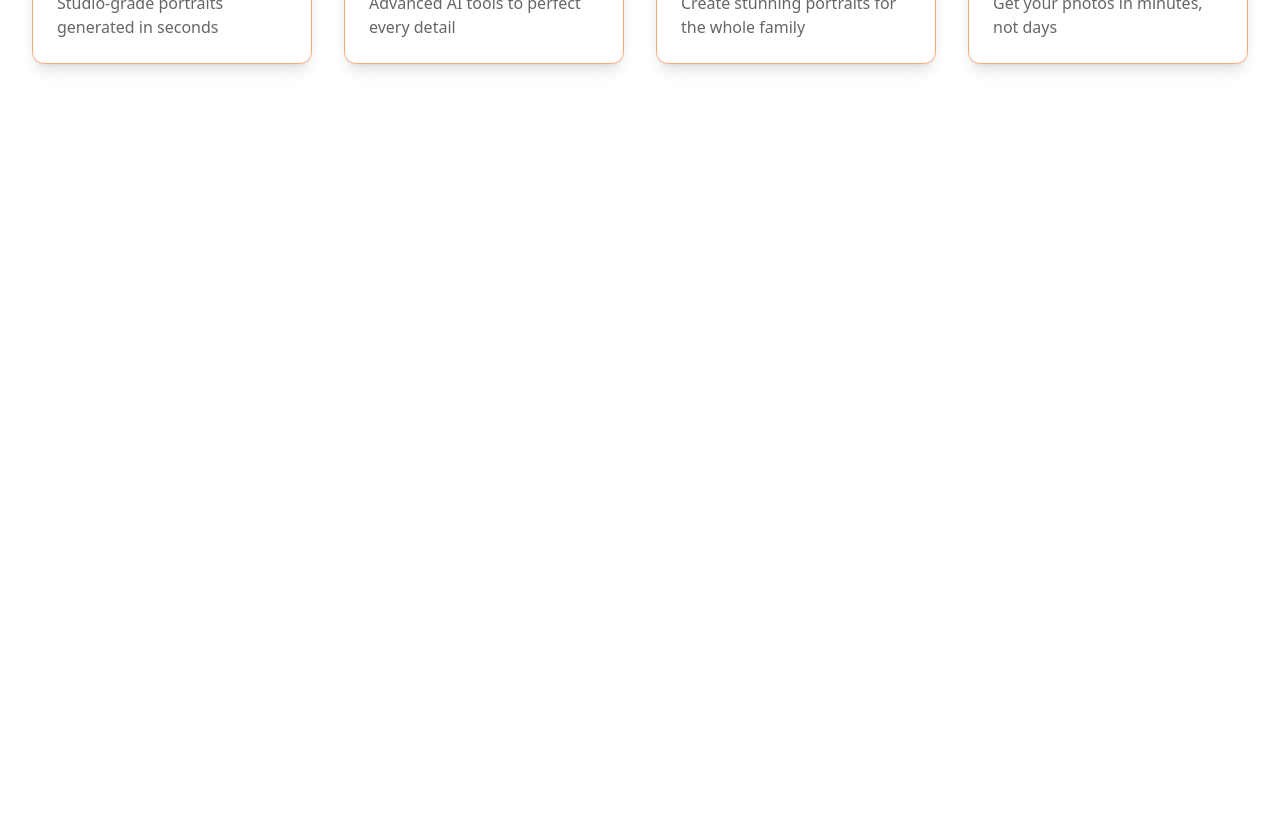
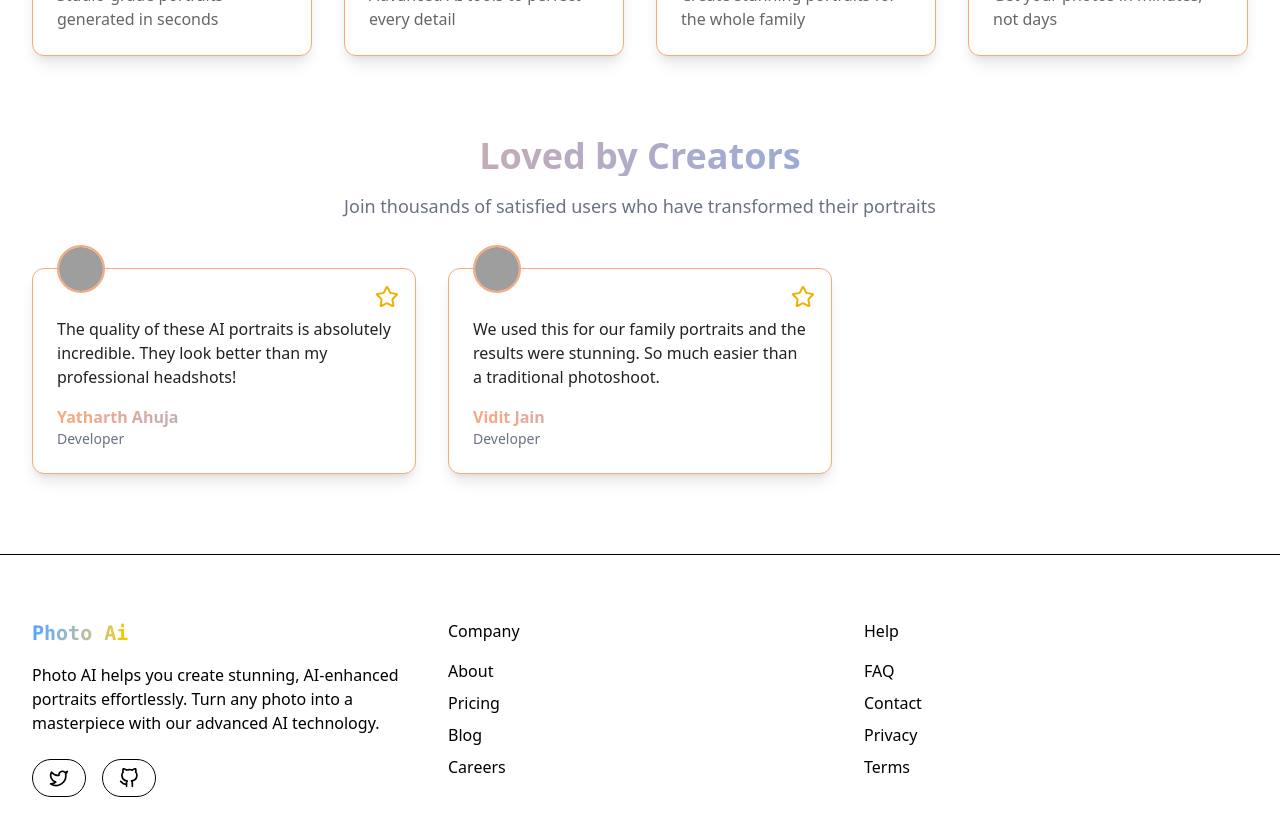
Before and after one commit to vedant-33/image-genAI-dev, a Next.js app in the folder apps/web/: page / in a window 1280 px wide. Shown: the part 1740-2576 px from the top of the page. Before the commit the page ends 1844 px from the top, so only its background shows below. Built offline with nearby package versions, Linux system fonts and the light colour scheme; no server answers; grey boxes are pictures that could not be loaded.

Commit message:
Added footer and testinomials

```diff
--- /dev/null
+++ b/apps/web/app/components/Footer.tsx
@@ -0,0 +1,111 @@
+import Link from "next/link";
+import { Button } from "flowbite-react";
+
+export function Footer() {
+  return (
+    <footer className="w-full border-t bg-background/95 backdrop-blur supports-[backdrop-filter]:bg-background/60">
+      <div className="mx-auto max-w-screen-xl px-4 pb-8 pt-16 sm:px-6 lg:px-8">
+        <div className="grid grid-cols-1 gap-8 lg:grid-cols-3">
+          {/* Brand Section */}
+          <div>
+            <div className="flex items-center space-x-2">
+
+              <span className="font-bold font-mono text-xl bg-gradient-to-r from-blue-400 to-yellow-400 bg-clip-text text-transparent">Photo Ai</span>
+            </div>
+
+            <p className="mt-4 max-w-sm text-muted-foreground">
+            Photo AI helps you create stunning, AI-enhanced portraits effortlessly. Turn any photo into a masterpiece with our advanced AI technology.
+            </p>
+
+            <div className="mt-6 flex gap-4">
+              <Button color="gray" pill>
+                <Link
+                  href="https://x.com/YatharthAhuja9"
+                  target="_blank"
+                  rel="noopener noreferrer"
+                >
+                  <svg
+                    xmlns="http://www.w3.org/2000/svg"
+                    width="20"
+                    height="20"
+                    viewBox="0 0 24 24"
+                    fill="none"
+                    stroke="currentColor"
+                    strokeWidth="2"
+                    strokeLinecap="round"
+                    strokeLinejoin="round"
+                  >
+                    <path d="M22 4s-.7 2.1-2 3.4c1.6 10-9.4 17.3-18 11.6 2.2.1 4.4-.6 6-2C3 15.5.5 9.6 3 5c2.2 2.6 5.6 4.1 9 4-.9-4.2 4-6.6 7-3.8 1.1 0 3-1.2 3-1.2z" />
+                  </svg>
+                  <span className="sr-only">Twitter</span>
+                </Link>
+              </Button>
+              <Button color="gray" pill>
+                <Link
+                  href="https://github.com/yath-09/image-generation"
+                  target="_blank"
+                  rel="noopener noreferrer"
+                >
+                  <svg
+                    xmlns="http://www.w3.org/2000/svg"
+                    width="20"
+                    height="20"
+                    viewBox="0 0 24 24"
+                    fill="none"
+                    stroke="currentColor"
+                    strokeWidth="2"
+                    strokeLinecap="round"
+                    strokeLinejoin="round"
+                  >
+                    <path d="M9 19c-5 1.5-5-2.5-7-3m14 6v-3.87a3.37 3.37 0 0 0-.94-2.61c3.14-.35 6.44-1.54 6.44-7A5.44 5.44 0 0 0 20 4.77 5.07 5.07 0 0 0 19.91 1S18.73.65 16 2.48a13.38 13.38 0 0 0-7 0C6.27.65 5.09 1 5.09 1A5.07 5.07 0 0 0 5 4.77a5.44 5.44 0 0 0-1.5 3.78c0 5.42 3.3 6.61 6.44 7A3.37 3.37 0 0 0 9 18.13V22" />
+                  </svg>
+                  <span className="sr-only">GitHub</span>
+                </Link>
+              </Button>
+            </div>
+          </div>
+
+          {/* Quick Links */}
+          <div className="grid grid-cols-2 gap-8 lg:col-span-2">
+            <div className="space-y-4">
+              <p className="font-medium">Company</p>
+              <nav className="flex flex-col space-y-2">
+                <Link href="/">About</Link>
+                <Link href="/">Pricing</Link>
+                <Link href="/">Blog</Link>
+                <Link href="/">Careers</Link>
+              </nav>
+            </div>
+
+            <div className="space-y-4">
+              <p className="font-medium">Help</p>
+              <nav className="flex flex-col space-y-2">
+                <Link href="/">FAQ</Link>
+                <Link href="/">Contact</Link>
+                <Link href="/">Privacy</Link>
+                <Link href="/">Terms</Link>
+              </nav>
+            </div>
+          </div>
+        </div>
+
+        <div className="mt-12 border-t pt-8">
+          <div className="flex flex-col items-center justify-between gap-4 sm:flex-row">
+            <p className="text-xs text-muted-foreground">
+              &copy; {new Date().getFullYear()} PhotoAi. All rights reserved.
+            </p>
+
+            <div className="flex gap-4">
+              <Button color="gray" pill>
+                <Link href="/">Privacy Policy</Link>
+              </Button>
+              <Button color="gray" pill>
+                <Link href="/">Terms of Service</Link>
+              </Button>
+            </div>
+          </div>
+        </div>
+      </div>
+    </footer>
+  );
+}
--- a/apps/web/app/components/Hero.tsx
+++ b/apps/web/app/components/Hero.tsx
@@ -5,12 +5,13 @@ import { useRouter } from "next/navigation";
 import { Button } from "flowbite-react";
 import { HowItWorks } from "./HowItWorks";
 import { Features } from "./Features";
+import { Testimonials } from "./Testinomials";
 
 const Hero = () => {
     const router = useRouter();
     return (
         <div className="min-h-screen bg-white">
-            <main className="pt-10">
+            <main className="pt-8">
                 <section className="max-w-7xl mx-auto px-4 sm:px-6 lg:px-4 py-16">
                     <motion.div
                         initial={{ opacity: 0, y: 20 }}
@@ -22,11 +23,10 @@ const Hero = () => {
                             AI-Powered Photo Generation
                         </span>
                         <h1 className="text-5xl font-bold text-[#222222] mb-6">
-                            Generate Photos for you and your Family
+                            Transform your photos into <span className="bg-gradient-to-r from-blue-400 to-yellow-400 bg-clip-text text-transparent">AI-enhanced portraits</span>
                         </h1>
                         <p className="text-xl text-[#666666] max-w-2xl mx-auto">
-                            Create stunning, personalized family portraits using our advanced AI
-                            technology. Transform your memories into art.
+                        Photo AI helps you create stunning, AI-enhanced portraits effortlessly. Turn any photo into a masterpiece with our advanced AI technology.
                         </p>
                     </motion.div>
                     {/* <motion.div
@@ -47,7 +47,7 @@ const Hero = () => {
                             transition={{ duration: 0.7 }}
                         >
                             <h2 className="text-3xl font-semibold text-[#222222] mb-8">
-                                Start Creating Your Family Memories
+                                 Transform Your Photos with AI Magic
                             </h2>
                             <button className="bg-gradient-to-r from-blue-400 to-[#FBA87C] text-[#222222] px-8 py-3 rounded-full text-lg hover:cursor-pointer" onClick={() => router.push('/dashboard')}>
                                 Try Photo AI Now
@@ -59,7 +59,7 @@ const Hero = () => {
                 <HowItWorks />
 
                 <Features />
-
+                <Testimonials/>
 
             </main>
         </div>
--- /dev/null
+++ b/apps/web/app/components/Testinomials.tsx
@@ -0,0 +1,61 @@
+"use client";
+
+import { motion } from "framer-motion";
+import { Star } from "lucide-react";
+import { testimonials } from "../data";
+
+export function Testimonials() {
+  return (
+    <motion.div
+      initial={{ opacity: 0, y: 20 }}
+      animate={{ opacity: 1, y: 0 }}
+      transition={{ delay: 0.8, duration: 0.8 }}
+      className="mt-20 mb-20"
+    >
+      <h2 className="text-4xl font-bold text-center mb-4 bg-gradient-to-r from-[#FBA87C] to-blue-400 bg-clip-text text-transparent">
+        Loved by Creators
+      </h2>
+      <p className="text-gray-500 text-center mb-12 text-lg">
+        Join thousands of satisfied users who have transformed their portraits
+      </p>
+      <div className="grid grid-cols-1 md:grid-cols-2 lg:grid-cols-3 gap-8 gap-y-12 max-w-7xl mx-auto px-4 sm:px-6 lg:px-8">
+        {testimonials.map((testimonial, index) => (
+          <motion.div
+            key={index}
+            whileHover={{ y: -5 }}
+            className="p-6 rounded-xl bg-white border border-[#FBA87C] shadow-lg transition-all duration-500 hover:bg-gradient-to-r hover:from-[#FBA89C] hover:to-[#FF7E9F] hover:scale-105 flex flex-col h-full relative"
+          >
+            {/* Avatar Image */}
+            <div className="absolute -top-6 left-6">
+              <div className="w-12 h-12 rounded-full overflow-hidden border-2 border-[#FBA87C]">
+                <img
+                  src={testimonial.avatar}
+                  alt={testimonial.author}
+                  className="w-full h-full object-cover"
+                />
+              </div>
+            </div>
+
+            {/* Star Icon */}
+            <Star className="absolute top-4 right-4 text-yellow-500 w-6 h-6" />
+
+            {/* Testimonial Text */}
+            <p className="text-[#222222] mb-4 mt-6 transition-all duration-500 group-hover:text-white">
+              {testimonial.text}
+            </p>
+
+            {/* Author Details */}
+            <div>
+              <p className="font-semibold bg-gradient-to-r from-[#FBA87C] to-blue-400 bg-clip-text text-transparent">
+                {testimonial.author}
+              </p>
+              <p className="text-sm text-gray-500 transition-all duration-500 group-hover:text-white">
+                {testimonial.role}
+              </p>
+            </div>
+          </motion.div>
+        ))}
+      </div>
+    </motion.div>
+  );
+}
--- /dev/null
+++ b/apps/web/app/data.ts
@@ -0,0 +1,16 @@
+export const testimonials = [
+    {
+      text: "The quality of these AI portraits is absolutely incredible. They look better than my professional headshots!",
+      author: "Yatharth Ahuja",
+      role: "Developer",
+      avatar:
+        "https://avatars.githubusercontent.com/u/97472914?s=400&u=7b0f917680be9471722508e0ddb8c37e74ba3306&v=4",
+    },
+    {
+      text: "We used this for our family portraits and the results were stunning. So much easier than a traditional photoshoot.",
+      author: "Vidit Jain",
+      role: "Developer",
+      avatar:
+        "https://pbs.twimg.com/profile_images/1652687820790837248/vcTB7Eqe_400x400.jpg",
+    },
+  ];
--- a/apps/web/app/layout.tsx
+++ b/apps/web/app/layout.tsx
@@ -3,6 +3,7 @@ import localFont from "next/font/local";
 import "./globals.css";
 import {ClerkProvider} from "@clerk/nextjs"
 import { Appbar } from "./components/Appbar";
+import { Footer } from "./components/Footer";
 const geistSans = localFont({
   src: "./fonts/GeistVF.woff",
   variable: "--font-geist-sans",
@@ -13,8 +14,8 @@ const geistMono = localFont({
 });
 
 export const metadata: Metadata = {
-  title: "Create Next App",
-  description: "Generated by create next app",
+  title: "Photo AI",
+  description: "Transform your photos with AI-powered enhancement and editing tools.",
 };
 
 export default function RootLayout({
@@ -25,9 +26,12 @@ export default function RootLayout({
   return (
     <ClerkProvider>
     <html lang="en">
-      <body className={`${geistSans.variable} ${geistMono.variable}`}>
-        <Appbar/>
-        {children}
+      <body className={`${geistSans.variable} ${geistMono.variable} font-sans antialiased`}>
+        <div className="relative flex min-h-screen flex-col">
+            <Appbar />
+            <main className="flex-1">{children}</main>
+            <Footer />
+          </div>
       </body>
     </html>
     </ClerkProvider>
```
